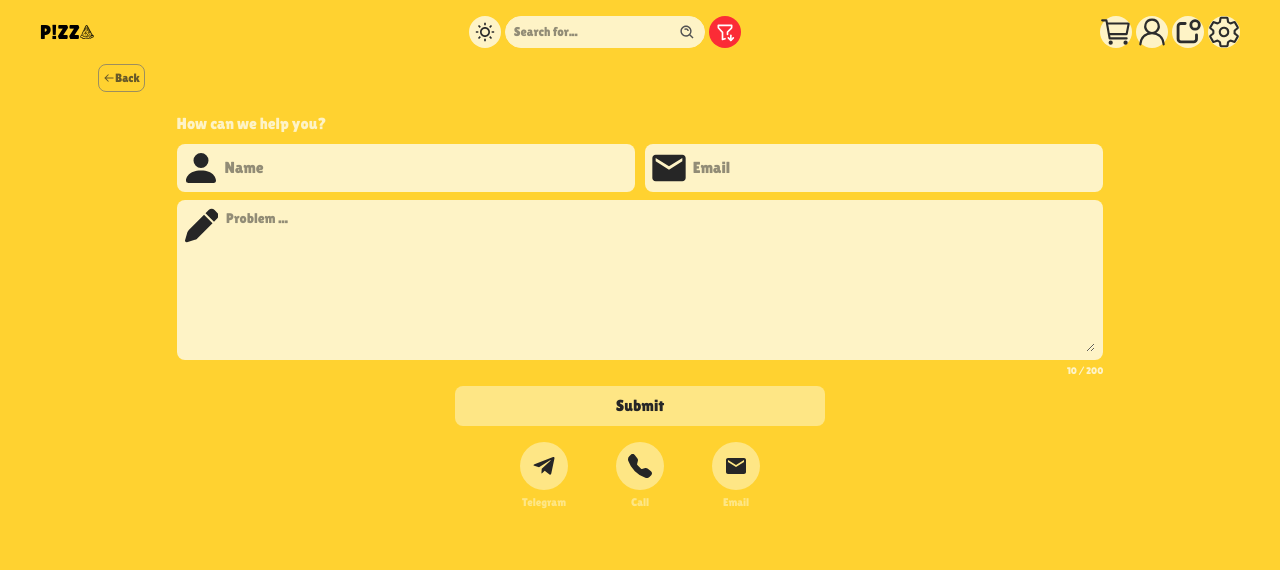
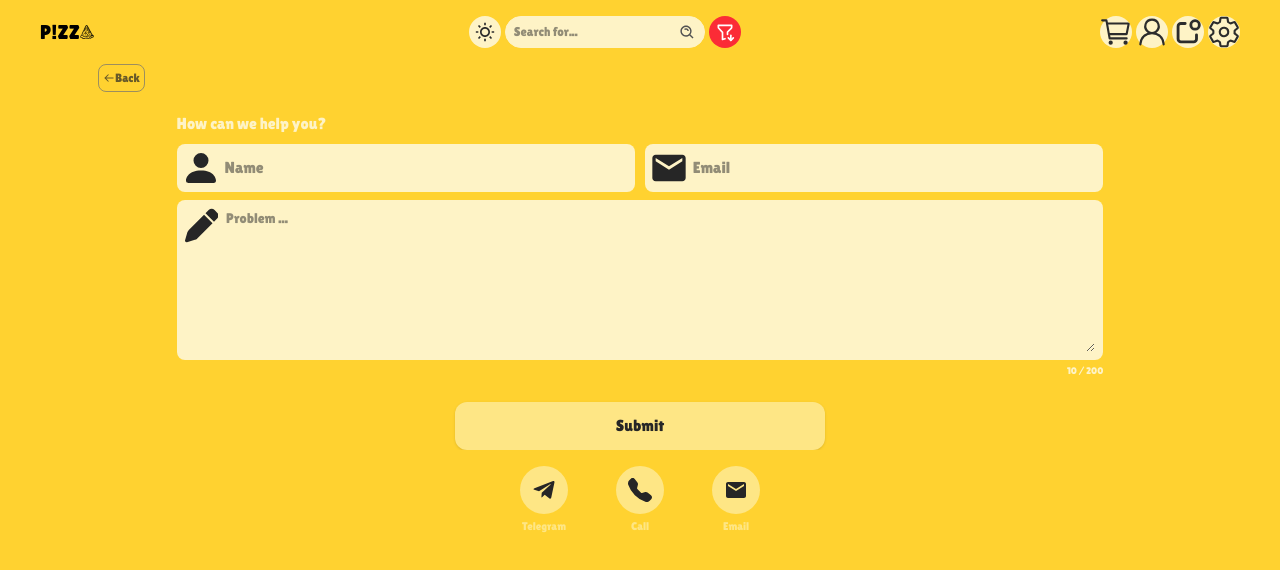
Before and after one commit to mahdibaderloo/fastfood, a React (Vite) app: page /support in a window 1280 px wide. Shown: the top 570 px of the page. Built offline with nearby package versions, Linux system fonts and the light colour scheme; data requests are answered from the project's data file.

Commit message:
use Button for Support page

```diff
--- a/src/components/Button.tsx
+++ b/src/components/Button.tsx
@@ -2,6 +2,7 @@ import { ButtonProps } from "../types/types";
 
 export default function Button({
   children,
+  divStyles,
   text,
   textColor,
   textDarkColor,
@@ -10,7 +11,7 @@ export default function Button({
   onclick,
 }: ButtonProps) {
   return (
-    <div className="flex justify-center">
+    <div className={divStyles ? divStyles : "flex justify-center"}>
       <button
         onClick={onclick}
         className={`flex items-center justify-center gap-2 ${bg} dark:${darkBg} ${textColor} dark:${textDarkColor} 2xl:text-xl p-2 sm:p-3 rounded-lg sm:rounded-xl w-full lg:w-[40%] 2xl:w-[50%] 2xl:h-14 mt-6 shadow lg:cursor-pointer lg:hover:bg-neutral-950 lg:dark:hover:bg-amber-400 transition-all`}
--- a/src/features/support/SupportForm.tsx
+++ b/src/features/support/SupportForm.tsx
@@ -1,6 +1,7 @@
 import { BsPersonFill } from "react-icons/bs";
 import { MdEmail } from "react-icons/md";
 import { FaPen } from "react-icons/fa6";
+import Button from "../../components/Button";
 
 function SupportForm() {
   return (
@@ -37,11 +38,14 @@ function SupportForm() {
           10 / 200
         </p>
       </div>
-      <div className="xl:flex xl:justify-center xl:w-full 2xl:h-13">
-        <button className="bg-amber-200 text-neutral-800 rounded-lg p-2 w-full xl:w-[40%] hover:bg-amber-300 transition-all mt-4 lg:mt-2 lg:cursor-pointer 2xl:text-lg">
-          Submit
-        </button>
-      </div>
+      <Button
+        divStyles="xl:flex xl:justify-center xl:w-full 2xl:h-13"
+        text="Submit"
+        bg="bg-amber-200"
+        darkBg="bg-amber-200"
+        textColor="text-neutral-800"
+        textDarkColor="text-neutral-800"
+      ></Button>
     </form>
   );
 }
--- a/src/types/types.ts
+++ b/src/types/types.ts
@@ -14,6 +14,7 @@ export interface Food {
 
 export interface ButtonProps {
   children?: ReactNode;
+  divStyles?: string;
   text: string;
   textColor: string;
   textDarkColor: string;
```
